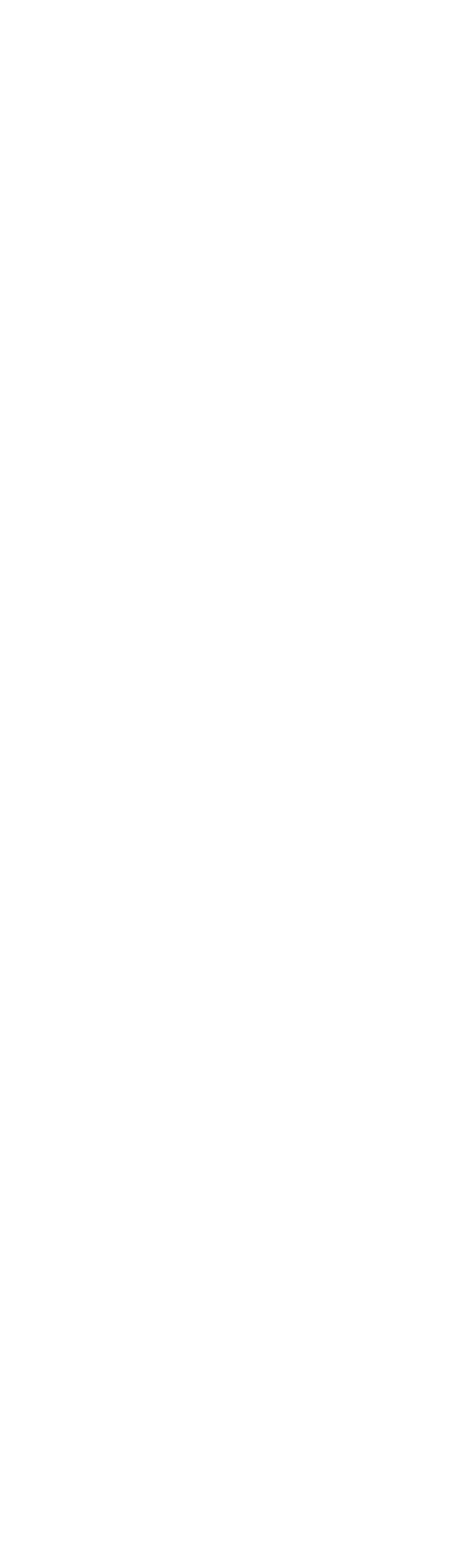
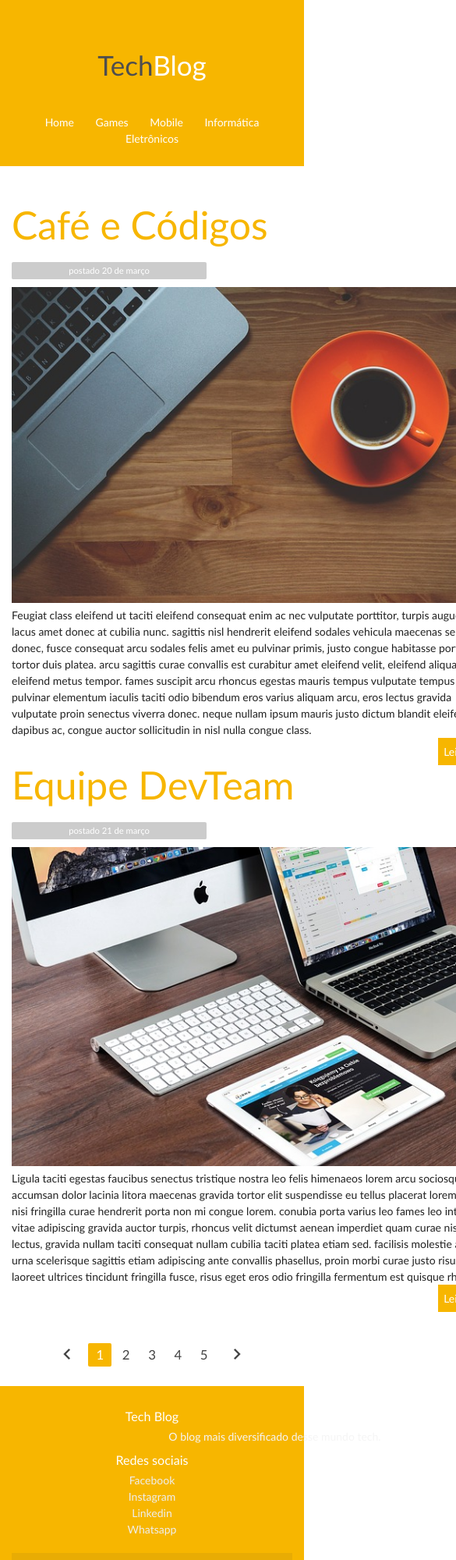
Before and after one commit to lauradevcode/TechBlog, a plain HTML site: page index.html in a window 390 px wide. Shown: the top 2000 px of the page at 78% size, 585 px wide, since content can reach past the window. Before the commit the page ends 844 px from the top, so only its background shows below. Drawn offline with nearby package versions, Linux system fonts and the light colour scheme.

Commit message:
Layout concluído
✅Projeto do módulo HTML5/CSS3 - Curso Web completo 2022 + 20 projetos finalizado.

**** Usei um pouco de materialize!

```diff
--- a/css/style.css
+++ b/css/style.css
@@ -0,0 +1,168 @@
+/* Reset CSS */
+
+* {
+	margin: 0;
+	padding: 0;
+}
+
+body {
+	font-size: 1em;
+	font-family: 'Trebuchet MS', 'Lucida Sans Unicode', 'Lucida Grande', 'Lucida Sans', Arial, sans-serif;
+	display: flex;
+	min-height: 100vh;
+	flex-direction: column;
+}
+
+/*
+*** Home ***
+*/
+#area-cabecalho {
+	background-color: #f7b600;
+	padding: 15px;
+	text-align: center;
+}
+
+#area-logo,
+#area-menu {
+	padding: 10px;
+}
+
+#area-principal {
+	width: 1000px;
+	margin: 0 auto;
+	padding: 15px;
+}
+
+#area-postagens {
+	width: 650px;
+	float: left;
+}
+
+#area-lateral {
+	float: right;
+	margin-top: 20px;
+}
+
+.postagem {
+	margin-bottom: 20px;
+	background-color: #fff;
+}
+
+.conteudo-lateral {
+	background-color: white;
+	padding: 10px;
+	margin-bottom: 5px;
+}
+
+.postagem-lateral {
+	border-bottom: 1px solid #CCC;
+	padding-bottom: 10px;
+}
+
+.texto-lateral {
+	font-size: 0.8em;
+	padding: 5px;
+	text-align: justify !important;
+	width: 250px;
+}
+.paginacao {
+	margin: 0 auto;
+	margin-top: 25px;
+}
+.pagination li.active {
+	background-color: #f7b600 !important;
+
+}
+footer {
+	margin-top: 25px;
+	padding: 15px;
+	clear: both;
+	text-align: center;
+	background-color: #f7b600 !important;
+}
+
+/*
+*** Formatações de Menu ***
+*/
+a {
+	text-decoration: none;
+}
+
+a:link,
+a:visited {
+	color: #f7b600;
+}
+
+a:hover {
+	text-decoration: none;
+}
+
+#area-cabecalho a:link,
+#area-cabecalho a:visited {
+	color: #ffffff;
+	padding: 8px 12px;
+}
+
+#area-cabecalho a:hover {
+	color: #f7b600;
+	background-color: #ffffff;
+}
+
+.botao-leia {
+	color: #ffffff !important;
+	background-color: #f7b600;
+	padding: 7px;
+	float: right;
+	margin-right: 33px;
+}
+
+.botao-leia:hover {
+text-decoration: underline;
+background-color: #565656;
+}
+
+.botao-lateral {
+	margin-top: 5px;
+	text-decoration: underline;
+}
+
+.botao-lateral:hover {
+	cursor: pointer;
+}
+
+/*
+*** Formatações em Geral ***
+*/
+h1 {
+	color: #4e4e4e;
+	font-size: 2.5em;
+}
+
+h2 {
+	color: #f7b600;
+}
+
+h5 {
+	color: #565656;
+	background-color: #ccc;
+	width: 270px;
+	padding: 10px;
+}
+
+.branco {
+	color: #ffffff;
+}
+
+.data-postagem {
+	font-size: 0.8em;
+	border-bottom: 1px solid #CCC;
+	margin-bottom: 10px;
+	display: block;
+	width: 250px;
+	background-color: #ccc !important;
+	margin-right: 400px !important;
+}
+
+p {
+	width: 618px;
+}
--- a/index.html
+++ b/index.html
@@ -1,12 +1,153 @@
 <!DOCTYPE html>
 <html lang="pt-br">
+
 <head>
-  <meta charset="UTF-8">
-  <meta http-equiv="X-UA-Compatible" content="IE=edge">
-  <meta name="viewport" content="width=device-width, initial-scale=1.0">
-  <title>TechBlog</title>
+	<meta charset="UTF-8">
+	<meta http-equiv="X-UA-Compatible" content="IE=edge">
+	<!--Let browser know website is optimized for mobile-->
+	<meta name="viewport" content="width=device-width, initial-scale=1.0">
+    <!-- Compiled and minified CSS -->
+    <link rel="stylesheet" href="https://cdnjs.cloudflare.com/ajax/libs/materialize/1.0.0/css/materialize.min.css">
+	<!-- material icons CSS -->
+	<link href="https://fonts.googleapis.com/icon?family=Material+Icons" rel="stylesheet">
+
+
+	<link rel="stylesheet" type="text/css" href="css/style.css">
+	<title>TechBlog - O seu Blog de tecnologia</title>
 </head>
+
 <body>
+	<!-- Header -->
+	<div id="area-cabecalho">
+		<div id="area-logo">
+			<h1>Tech<span class="branco">Blog</span></h1>
+		</div>
+		<div id="area-menu">
+			<a href="index.html">Home</a>
+			<a href="games.html">Games</a>
+			<a href="mobile.html">Mobile</a>
+			<a href="informatica.html">Informática</a>
+			<a href="eletronicos.html">Eletrônicos</a>
+		</div>
+	</div>
+	<!-- Fim do Header -->
+	<div id="area-principal">
 
+		<div id="area-postagens">
+			<!-- abertura postagem-->
+			<div class="postagem">
+				<h2>Café e Códigos</h2>
+				<span class="data-postagem new badge" data-badge-caption="postado 20 de março"></span>
+				<img src="img/imagem1.jpg" width="610px">
+				<p>
+					Feugiat class eleifend ut taciti eleifend consequat enim ac nec vulputate porttitor, turpis augue
+					libero lacus amet donec at cubilia nunc. sagittis nisl hendrerit eleifend sodales vehicula maecenas
+					senectus donec, fusce consequat arcu sodales felis amet eu pulvinar primis, justo congue habitasse
+					porta tortor duis platea. arcu sagittis curae convallis est curabitur amet eleifend velit, eleifend
+					aliquam amet eleifend metus tempor. fames suscipit arcu rhoncus egestas mauris tempus vulputate
+					tempus massa, pulvinar elementum iaculis taciti odio bibendum eros varius aliquam arcu, eros lectus
+					gravida vulputate proin senectus viverra donec. neque nullam ipsum mauris justo dictum blandit
+					eleifend dapibus ac, congue auctor sollicitudin in nisl nulla congue class.
+				</p>
+				<a class="botao-leia" href="#">Leia mais</a>
+			</div>
+			<!--// fechamento postagem-->
+
+			<!-- abertura postagem-->
+			<div class="postagem">
+				<h2>Equipe DevTeam</h2>
+				<span class="data-postagem new badge" data-badge-caption="postado 21 de março"></span>
+				<img src="img/imagem2.jpg" width="615px">
+				<p>
+					Ligula taciti egestas faucibus senectus tristique nostra leo felis himenaeos lorem arcu sociosqu,
+					accumsan dolor lacinia litora maecenas gravida tortor elit suspendisse eu tellus placerat lorem,
+					orci ut nisi fringilla curae hendrerit porta non mi congue lorem. conubia porta varius leo fames leo
+					integer vitae adipiscing gravida auctor turpis, rhoncus velit dictumst aenean imperdiet quam curae
+					nisl amet lectus, gravida nullam taciti consequat nullam cubilia taciti platea etiam sed. facilisis
+					molestie aliquam urna scelerisque sagittis etiam adipiscing ante convallis phasellus, proin morbi
+					curae justo risus laoreet ultrices tincidunt fringilla fusce, risus eget eros odio fringilla
+					fermentum est quisque rhoncus.
+				</p>
+				<a class="botao-leia" href="#">Leia mais</a>
+			</div>
+			<!--// fechamento postagem-->
+		</div>
+
+		<div id="area-lateral">
+			<div class="conteudo-lateral">
+				<h5>Postagens recentes</h5>
+				<div class="postagem-lateral">
+					<div class="texto-lateral">
+						Vehicula dictumst platea blandit et consectetur elementum imperdiet facilisis neque aliquam
+						purus latea blandit onsectetur elementum.
+					</div>
+					<a class="botao-lateral" href="#">Leia mais</a>
+				</div>
+				<div class="postagem-lateral">
+					<div class="texto-lateral">
+						Vehicula dictumst platea blandit et consectetur elementum imperdiet facilisis neque aliquam
+						purus latea blandit onsectetur elementum.
+					</div>
+					<a class="botao-lateral" href="#">Leia mais</a>
+				</div>
+			</div>
+		</div>
+
+		<div id="area-lateral">
+			<div class="conteudo-lateral">
+				<h5>Categorias</h5>
+				<div class="postagem-lateral">
+					<a href="">Games</a><br>
+					<a href="">Eletrônicos</a><br>
+					<a href="">Informática</a><br>
+					<a href="">Mobile</a>
+				</div>
+			</div>
+		</div>
+	</div>
+
+	<div class="paginacao">
+		<ul class="pagination">
+			<li class="waves-effect"><a href="#!"><i class="material-icons">chevron_left
+			</i></a></li>
+			<li class="active"><a href="#!">1</a></li>
+			<li class="waves-effect"><a href="#!">2</a></li>
+			<li class="waves-effect"><a href="#!">3</a></li>
+			<li class="waves-effect"><a href="#!">4</a></li>
+			<li class="waves-effect"><a href="#!">5</a></li>
+			<li class="waves-effect"><a href="#!"><i class="material-icons">chevron_right</i></a></li>
+		  </ul>
+	</div>
+
+	<footer class="page-footer">
+		<div class="container">
+			<div class="row">
+				<div class="col l6 s12">
+					<h6 class="white-text">Tech Blog</h6>
+					<p class="grey-text text-lighten-4">
+						O blog mais diversificado desse mundo tech.
+					</p>
+				</div>
+				<div class="col l4 offset-l2 s12">
+					<h6 class="white-text">Redes sociais</h6>
+					<ul>
+						<li><a class="grey-text text-lighten-3" href="#!">Facebook</a></li>
+						<li><a class="grey-text text-lighten-3" href="#!">Instagram</a></li>
+						<li><a class="grey-text text-lighten-3" href="#!">Linkedin</a></li>
+						<li><a class="grey-text text-lighten-3" href="#!">Whatsapp</a></li>
+					</ul>
+				</div>
+			</div>
+		</div>
+		<div class="footer-copyright">
+			<div class="container">
+				© 2021 Todos os direitos reservados
+				<a class="grey-text text-lighten-4 right" href="#!">LauraDevCode</a>
+			</div>
+		</div>
+	</footer>
+	<!-- Compiled and minified JavaScript -->
+	<script src="https://cdnjs.cloudflare.com/ajax/libs/materialize/1.0.0/js/materialize.min.js"></script>
 </body>
+
 </html>
```
